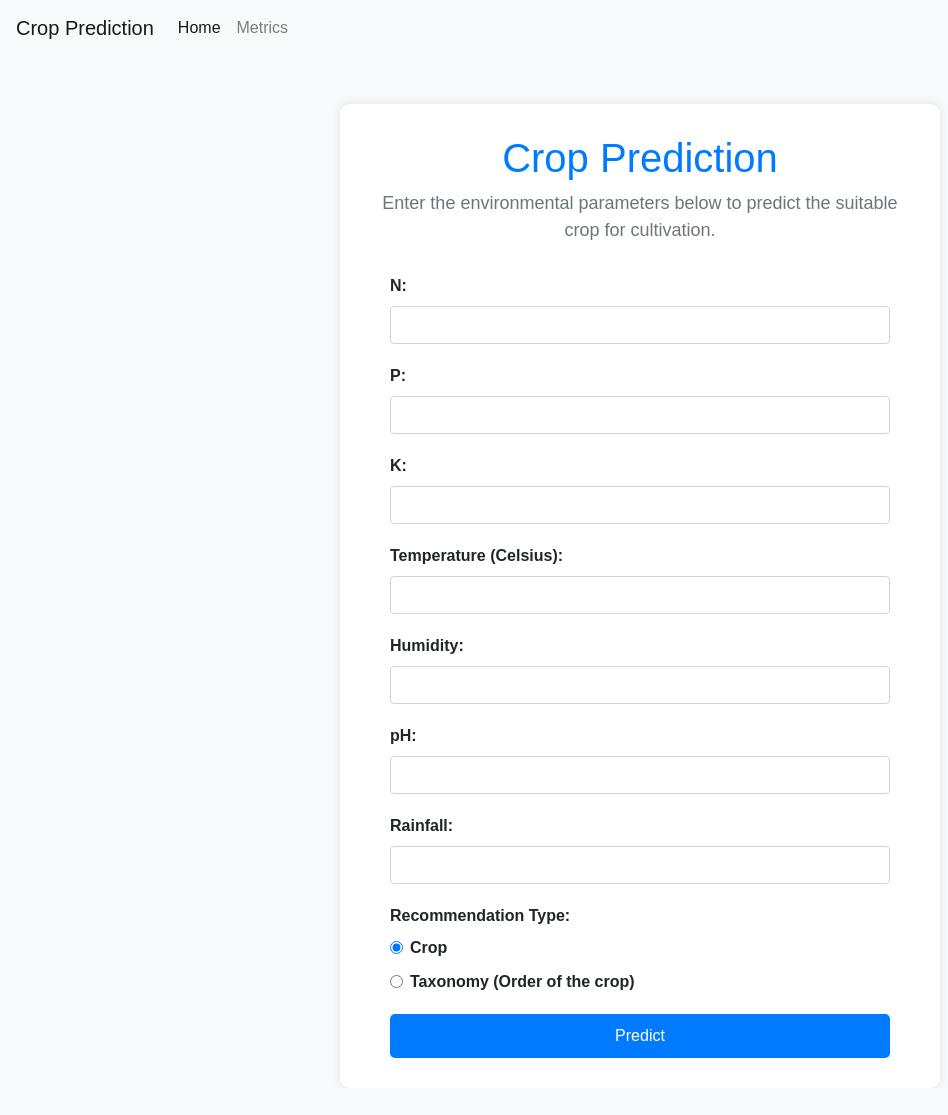
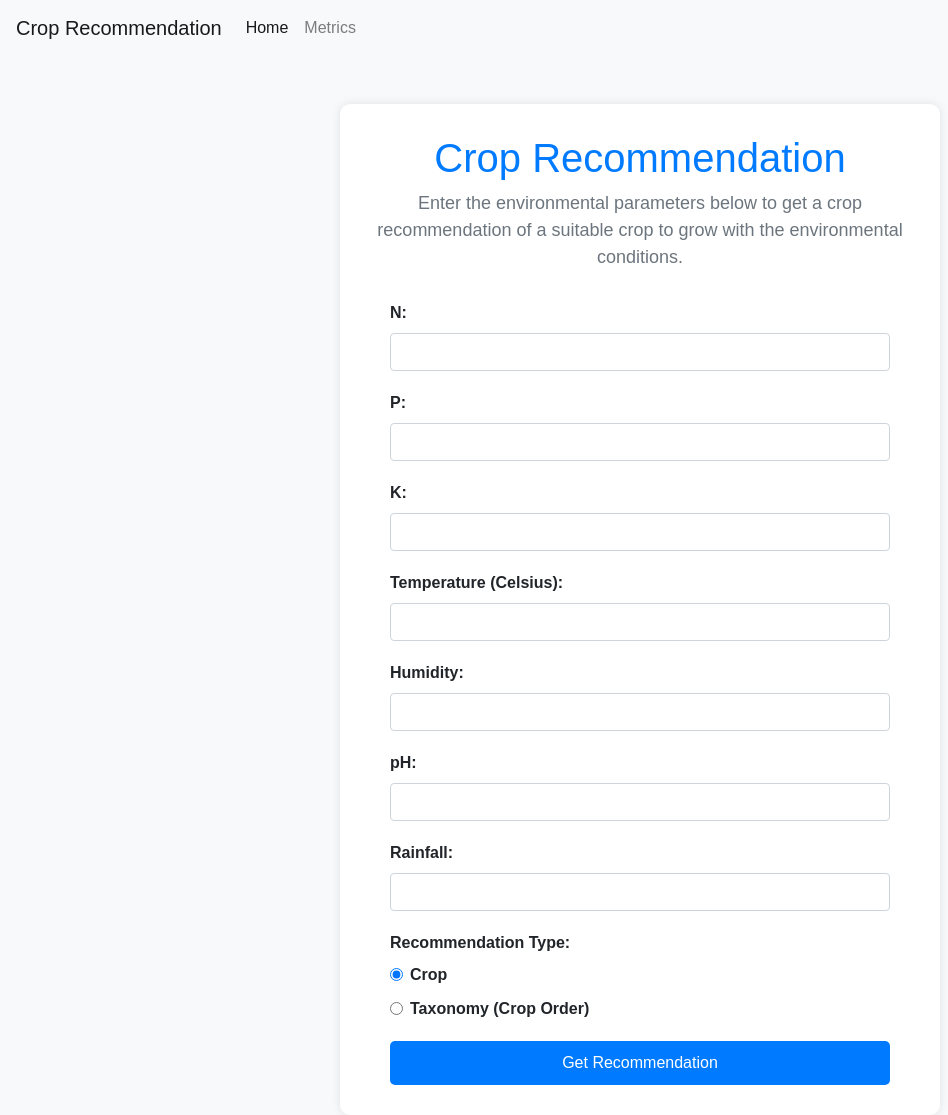
Before and after one commit to audreyvolle/crop-recommendation-application, a Flask app: page / in a window 1280 px wide. Shown: the whole page, without its empty margins (0-948 px from the left). Before the commit the page ends 1058 px from the top, so only its background shows below. Run offline with Flask 3, Linux system fonts and the light colour scheme; parts of the project's set-up code (start-up, migrations or seed data) failed here and were passed over; some libraries are stand-ins or nearby versions.

Commit message:
change from predict to recommend

```diff
--- a/templates/index.html
+++ b/templates/index.html
@@ -4,7 +4,7 @@
 <head>
     <meta charset="UTF-8">
     <meta name="viewport" content="width=device-width, initial-scale=1.0">
-    <title>Crop Prediction</title>
+    <title>Crop Recommendation</title>
     <link rel="stylesheet" href="https://maxcdn.bootstrapcdn.com/bootstrap/4.0.0/css/bootstrap.min.css">
     <link rel="stylesheet" type="text/css" href="styles.css">
     <style>
@@ -81,7 +81,7 @@
 
 <body>
     <nav class="navbar navbar-expand-lg navbar-light bg-light">
-        <a class="navbar-brand" href="#">Crop Prediction</a>
+        <a class="navbar-brand" href="#">Crop Recommendation</a>
         <button class="navbar-toggler" type="button" data-toggle="collapse" data-target="#navbarNav"
             aria-controls="navbarNav" aria-expanded="false" aria-label="Toggle navigation">
             <span class="navbar-toggler-icon"></span>
@@ -98,9 +98,9 @@
         </div>
     </nav>
     <div class="container mt-5">
-        <h1>Crop Prediction</h1>
+        <h1>Crop Recommendation</h1>
         <div class="description">
-            <p>Enter the environmental parameters below to predict the suitable crop for cultivation.</p>
+            <p>Enter the environmental parameters below to get a crop recommendation of a suitable crop to grow with the environmental conditions.</p>
         </div>
         <form method="post" action="/predict">
             <div class="form-group">
@@ -142,15 +142,15 @@
                 <div class="form-check">
                     <input class="form-check-input" type="radio" name="clustering" id="taxonomy" value="taxonomy">
                     <label class="form-check-label" for="taxonomy">
-                        Taxonomy (Order of the crop)
+                        Taxonomy (Crop Order)
                     </label>
                 </div>
             </div>
-            <button type="submit">Predict</button>
+            <button type="submit">Get Recommendation</button>
         </form>
         {% if prediction %}
         <div class="prediction-box mt-4">
-            <h3>Predicted Crop: {{ prediction }}</h3>
+            <h3>Recommended Crop: {{ prediction }}</h3>
         </div>
         {% endif %}
     </div>
```
